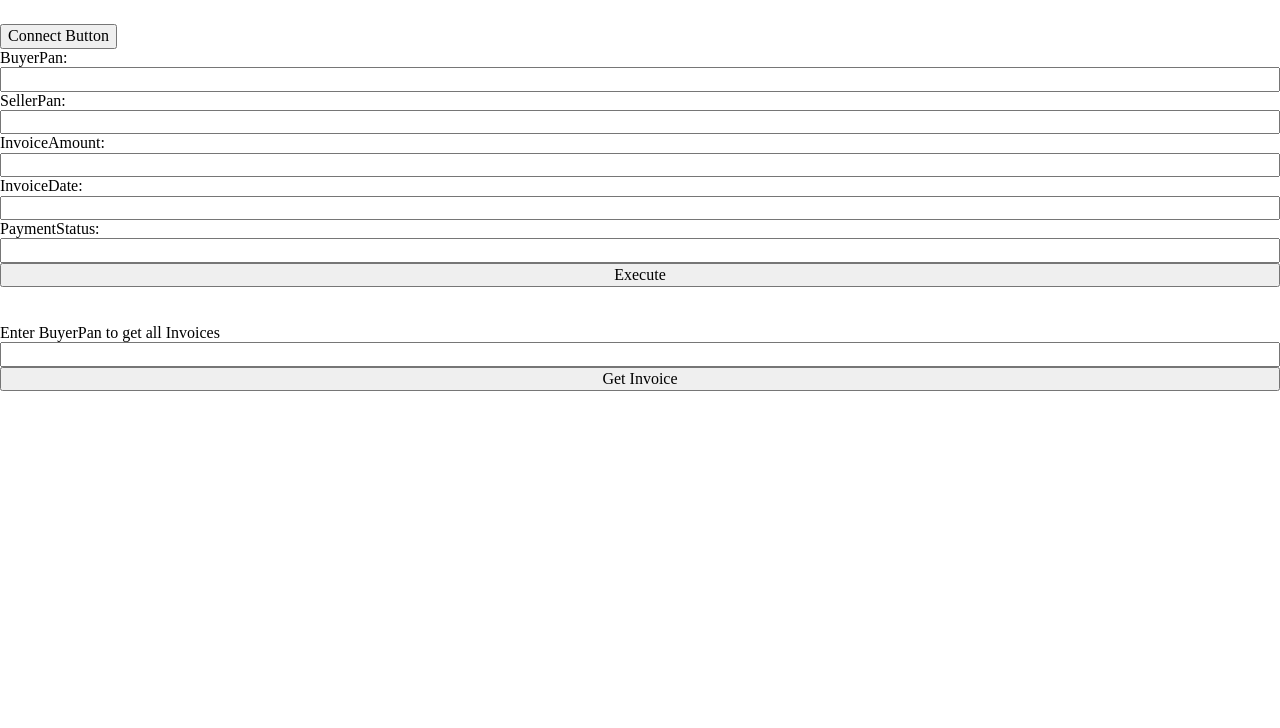
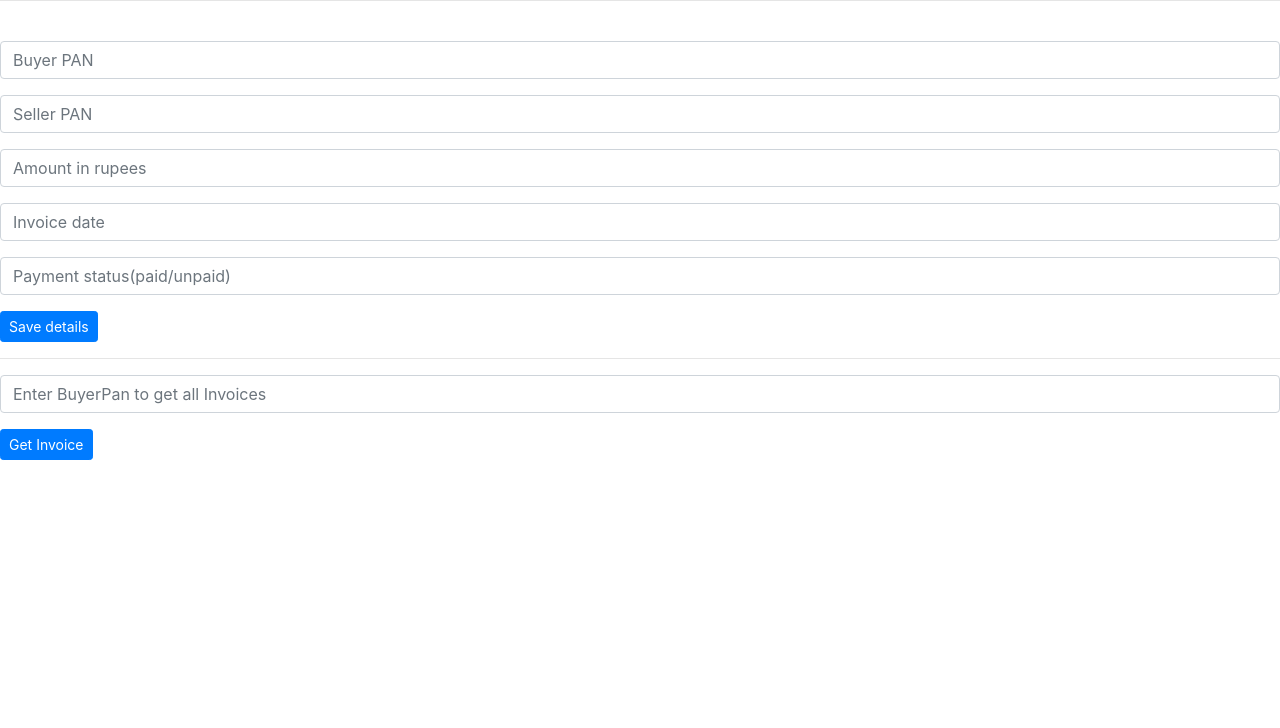
Before and after one commit to swadhinbubaipaul/invoice-frontend, a website with bundled scripts: page index.html in a window 1280 px wide. Shown: the part 72-800 px from the top of the page. Built offline with nearby package versions, Linux system fonts and the light colour scheme.

Commit message:
style improved

```diff
--- a/index.html
+++ b/index.html
@@ -7,42 +7,110 @@
     <title>Invoice</title>
     <link
       rel="stylesheet"
-      href="https://unpkg.com/tachyons@4.12.0/css/tachyons.min.css"
+      href="https://cdn.jsdelivr.net/npm/bootstrap@4.6.2/dist/css/bootstrap.min.css"
+      integrity="sha384-xOolHFLEh07PJGoPkLv1IbcEPTNtaed2xpHsD9ESMhqIYd0nLMwNLD69Npy4HI+N"
+      crossorigin="anonymous"
     />
   </head>
   <body>
-    <div class="f1 lh-title">Invoice</div>
+    <div class="d-flex justify-content-between">
+      <h1>Invoice</h1>
+      <button
+        type="button"
+        class="btn btn-primary"
+        id="connectButton"
+        onclick="bundle.connect()"
+      >
+        Connect Button
+      </button>
+    </div>
     <hr />
     <br />
-
-    <button id="connectButton" onclick="bundle.connect()">
-      Connect Button
-    </button>
-    <div class="flex flex-column">
-      <label for="buyerPan">BuyerPan:</label>
-      <input type="text" id="buyerPan" name="buyerPan" />
-      <label for="sellerPan">SellerPan:</label>
-      <input type="text" id="sellerPan" name="sellerPan" />
-      <label for="invoiceAmount">InvoiceAmount:</label>
-      <input type="text" id="invoiceAmount" name="invoiceAmount" />
-      <label for="invoiceDate">InvoiceDate:</label>
-      <input type="text" id="invoiceDate" name="invoiceDate" />
-      <label for="paymentStatus">PaymentStatus:</label>
-      <input type="text" id="paymentStatus" name="paymentStatus" />
-      <button id="executeButton" onclick="bundle.execute()">Execute</button>
+    <div class="">
+      <div class="input-group mb-3">
+        <input
+          type="text"
+          id="buyerPan"
+          class="form-control"
+          placeholder="Buyer PAN"
+          aria-describedby="basic-addon1"
+        />
+      </div>
+      <div class="input-group mb-3">
+        <input
+          type="text"
+          id="sellerPan"
+          class="form-control"
+          placeholder="Seller PAN"
+          aria-describedby="basic-addon1"
+        />
+      </div>
+      <div class="input-group mb-3">
+        <input
+          type="text"
+          id="invoiceAmount"
+          class="form-control"
+          placeholder="Amount in rupees"
+          aria-describedby="basic-addon1"
+        />
+      </div>
+      <div class="input-group mb-3">
+        <input
+          type="text"
+          id="invoiceDate"
+          class="form-control"
+          placeholder="Invoice date"
+          aria-describedby="basic-addon1"
+        />
+      </div>
+      <div class="input-group mb-3">
+        <input
+          type="text"
+          id="paymentStatus"
+          class="form-control"
+          placeholder="Payment status(paid/unpaid)"
+          aria-describedby="basic-addon1"
+        />
+      </div>
+      <button
+        class="btn btn-primary btn-sm"
+        id="executeButton"
+        onclick="bundle.execute()"
+      >
+        Save details
+      </button>
       <br />
-      <br />
-      <div class="flex flex-column">
-        <label for="buyerPanDetails" name="buyerPanDetails"
-          >Enter BuyerPan to get all Invoices</label
+      <hr />
+      <div class="">
+        <div class="input-group mb-3">
+          <input
+            type="text"
+            id="buyerPanDetails"
+            class="form-control"
+            placeholder="Enter BuyerPan to get all Invoices"
+            aria-describedby="basic-addon1"
+          />
+        </div>
+        <button
+          class="btn btn-primary btn-sm"
+          id="getInvoice"
+          onclick="bundle.getInvoice()"
         >
-        <input type="text" id="buyerPanDetails" name="buyerPanDetails" />
-        <button id="getInvoice" onclick="bundle.getInvoice()">
           Get Invoice
         </button>
         <div id="invoiceArea"></div>
       </div>
     </div>
     <script src="./dist/bundle.js" type="text/javascript"></script>
+    <script
+      src="https://cdn.jsdelivr.net/npm/jquery@3.5.1/dist/jquery.slim.min.js"
+      integrity="sha384-DfXdz2htPH0lsSSs5nCTpuj/zy4C+OGpamoFVy38MVBnE+IbbVYUew+OrCXaRkfj"
+      crossorigin="anonymous"
+    ></script>
+    <script
+      src="https://cdn.jsdelivr.net/npm/bootstrap@4.6.2/dist/js/bootstrap.bundle.min.js"
+      integrity="sha384-Fy6S3B9q64WdZWQUiU+q4/2Lc9npb8tCaSX9FK7E8HnRr0Jz8D6OP9dO5Vg3Q9ct"
+      crossorigin="anonymous"
+    ></script>
   </body>
 </html>
--- a/package.json
+++ b/package.json
@@ -6,7 +6,6 @@
   "type": "module",
   "dependencies": {
     "browserify": "^17.0.0",
-    "ethers": "^5.7.2",
-    "tachyons": "4.12.0"
+    "ethers": "^5.7.2"
   }
 }
```
Also changed, not shown: 1 other file.
